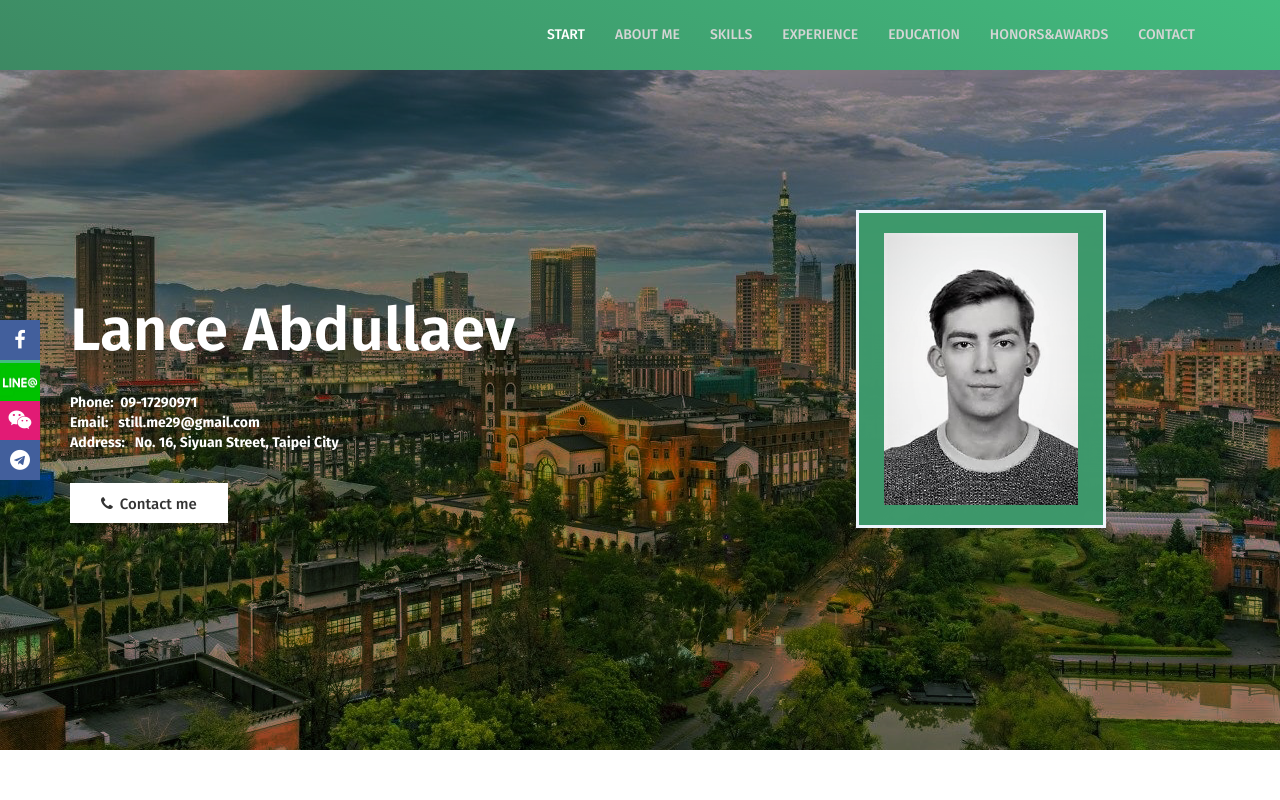
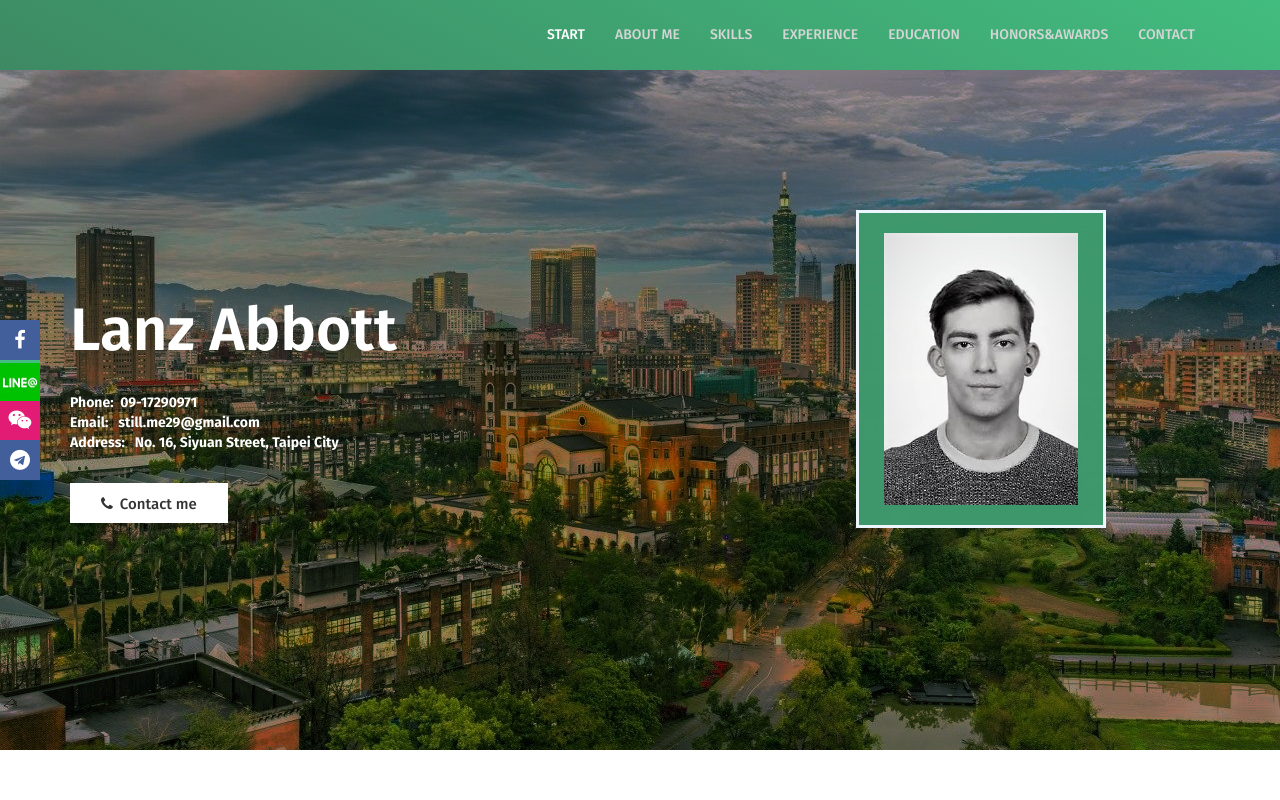
Before and after one commit to lluyn1/MyCV-github.io, a plain HTML site: page index.html in a window 1280 px wide. Shown: the top 800 px of the page. Drawn offline with Linux system fonts and the light colour scheme; some packages are replaced by stand-ins of ours.

Commit message:
Update index.html

```diff
--- a/index.html
+++ b/index.html
@@ -92,7 +92,7 @@
 				<div class="row">
 					<div class="col-md-7 col-sm-12 col-xs-12">
 						<div class="text">
-						  <h1>Lance Abdullaev</h1>
+						  <h1>Lanz Abbott</h1>
 						  <p><strong>Phone: &nbsp;09-17290971 </strong></p>
 						  <p><strong>Email: &nbsp; still.me29@gmail.com </strong></p>
 						  <p><strong>Address: &nbsp; No. 16, Siyuan Street, Taipei City</strong></p>
```
